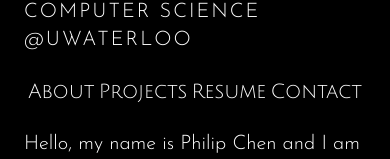
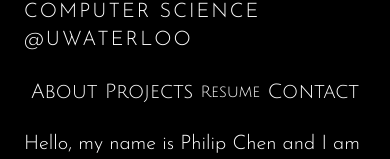
Before and after one commit to philipchen05/personal-website, a React (Create React App) app: page / in a window 390 px wide. Shown: the part 304-463 px from the top of the page. Built offline with nearby package versions, Linux system fonts and the light colour scheme.

Commit message:
Update Navbar.jsx

```diff
--- a/src/components/Navbar.jsx
+++ b/src/components/Navbar.jsx
@@ -7,7 +7,7 @@
         <div className="mb-6 md:mb-8 lg:mb-10 flex flex-row text-white justify-evenly">
             <Button name="About" f={props.func} num={1} />
             <Button name="Projects" f={props.func} num={2} />
-            <button className="transition-1 duration-700 hover:scale-110 font-display text-xl md:text-2xl lg:text-2xl text-white font-light" onClick={() => window.open(resume, "_blank")}>Resume</button>
+            <button className="transition-1 duration-700 hover:scale-110 font-display xs:text-lg sm:text-xl md:text-2xl lg:text-2xl text-white font-light" onClick={() => window.open(resume, "_blank")}>Resume</button>
             <Button name="Contact" f={props.func} num={3} />
         </div>
     );
```
